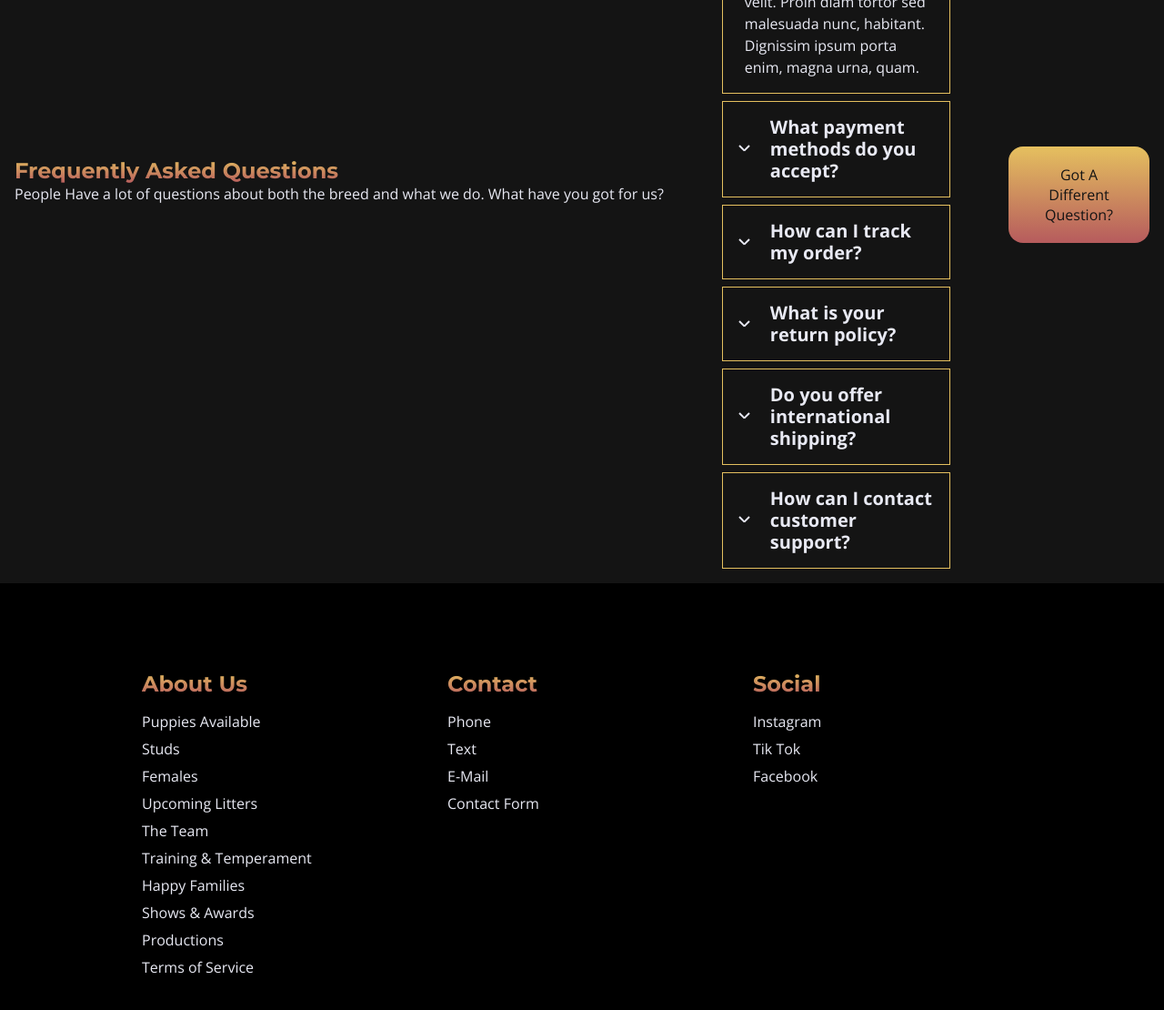
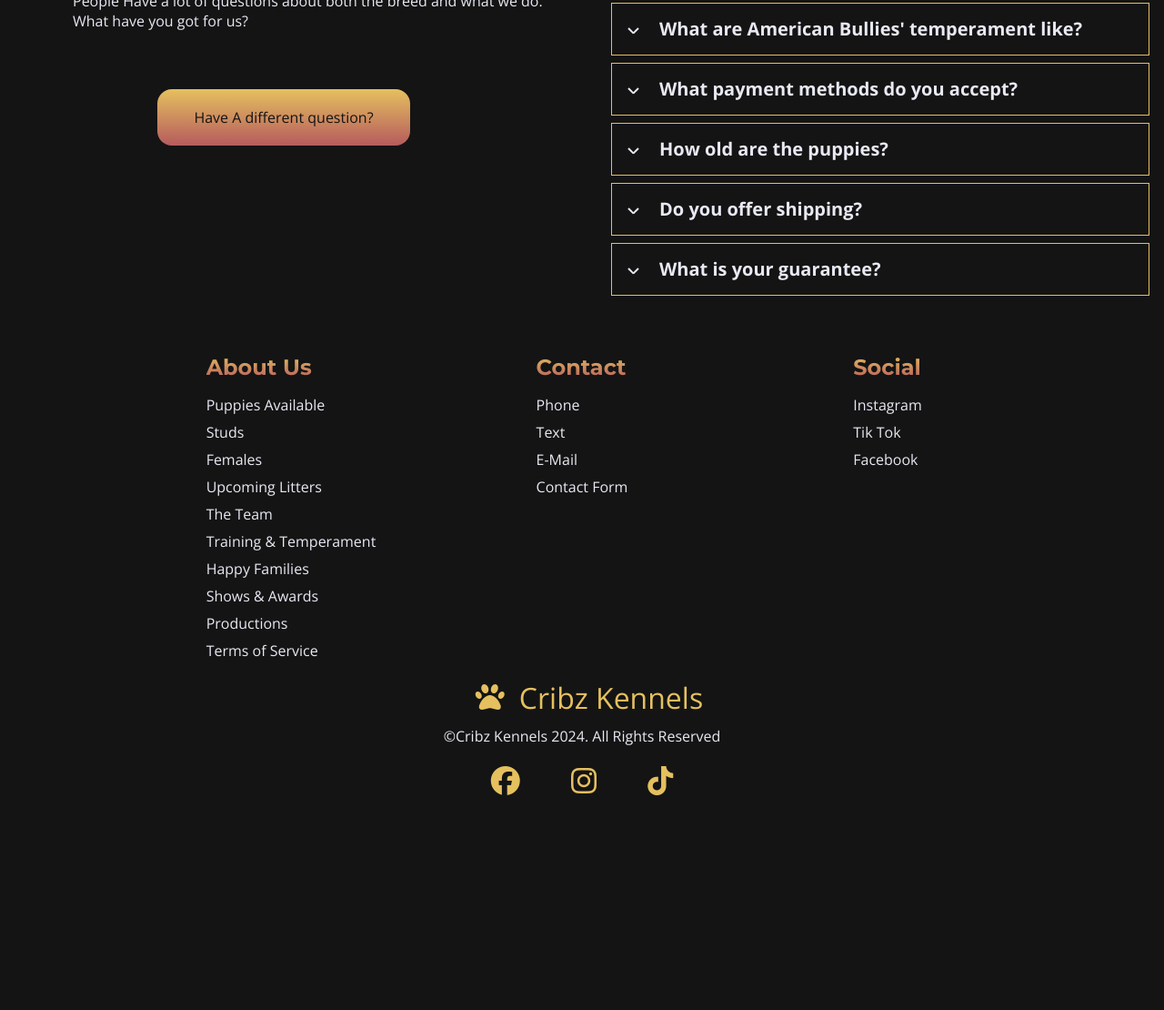
Before and after one commit to 33jweng/Cribz-Kennels, a plain HTML site: page index.html in a window 1280 px wide. Shown: the part 3196-4306 px from the top of the page at 91% size. After the commit the page ends 4099 px from the top, so only its background shows below. Drawn offline with nearby package versions, Linux system fonts and the light colour scheme.

Commit message:
Fix FAQ and footer layouts.
Fix some layout issues with FAQ section and Footer.

```diff
--- a/index.html
+++ b/index.html
@@ -119,7 +119,7 @@
 
     <!-- Services Section -->
     <div class="services-title">
-        <h1>See what the hype is about</h1>
+        <h1>See what the <strong>HYPE</strong> is about...</h1>
     </div>
     <div class="services">
         <div class="services-container">
@@ -158,7 +158,17 @@
                     <li class="cs-faq-item active">
                         <button class="cs-button">
                             <span class="cs-button-text">
-                                How do I place an order?
+                                How do I reserve a puppy?
+                            </span>
+                        </button>
+                        <p class="cs-item-text">
+                            Lorem ipsum dolor sit amet, consectetur adipiscing elit. Sit convallis nunc neque, bibendum pulvinar vitae commodo velit. Proin diam tortor sed malesuada nunc, habitant. Dignissim ipsum porta enim, magna urna, quam.
+                        </p>
+                    </li>
+                    <li class="cs-faq-item">
+                        <button class="cs-button">
+                            <span class="cs-button-text">
+                                What are American Bullies' temperament like?
                             </span>
                         </button>
                         <p class="cs-item-text">
@@ -178,7 +188,7 @@
                     <li class="cs-faq-item">
                         <button class="cs-button">
                             <span class="cs-button-text">
-                                How can I track my order?
+                                How old are the puppies?
                             </span>
                         </button>
                         <p class="cs-item-text">
@@ -188,7 +198,7 @@
                     <li class="cs-faq-item">
                         <button class="cs-button">
                             <span class="cs-button-text">
-                                What is your return policy?
+                                Do you offer shipping?
                             </span>
                         </button>
                         <p class="cs-item-text">
@@ -198,17 +208,7 @@
                     <li class="cs-faq-item">
                         <button class="cs-button">
                             <span class="cs-button-text">
-                                Do you offer international shipping?
-                            </span>
-                        </button>
-                        <p class="cs-item-text">
-                            Lorem ipsum dolor sit amet, consectetur adipiscing elit. Sit convallis nunc neque, bibendum pulvinar vitae commodo velit. Proin diam tortor sed malesuada nunc, habitant. Dignissim ipsum porta enim, magna urna, quam.
-                        </p>
-                    </li>
-                    <li class="cs-faq-item">
-                        <button class="cs-button">
-                            <span class="cs-button-text">
-                                How can I contact customer support?
+                                What is your guarantee?
                             </span>
                         </button>
                         <p class="cs-item-text">
@@ -217,16 +217,14 @@
                     </li>
                 </ul>
             </div>
-            <button class="main-btn">
-            <a href="./contact.html">
-                Got A Different Question?
-            </a>
-        </button>
+            <button class="main-btn faq-btn"><a href="./contact.html">Have A different question?</a></button>
+
         </div>
     </section>
 
      <!-- Footer Section -->
-     <div class="footer-container">
+     <footer class="footer">
+
         <div class="footer-links">
                 <div class="footer-links-items" id="about-footer">
                     <h2>About Us</h2>
@@ -257,10 +255,10 @@
                     </div>
                 <!-- </div> -->
         </div>
-        <div class="social-media">
-            <div class="social-media-wrapper">
+
+
                 <div class="footer-logo">
-                    <a href="/" id="footer-logo">
+                    <a href="./" id="footer-logo">
                         <i class="fa-solid fa-paw"></i>Cribz Kennels
                     </a>
                 </div>
@@ -276,9 +274,9 @@
                         <i class="fab fa-tiktok"></i>
                     </a>
                 </div>
-            </div>
-        </div>
-      </div>
+
+
+     </footer>
 
       <!-- Javascript -->
 
--- a/styles.css
+++ b/styles.css
@@ -6,8 +6,8 @@
     --dark: #332723;
     --dark-two: #141414;
     --neutral: #E8E9F3;
-    --font-h: 'montserrat';
-    --font-p: 'open sans';
+    --font-h: 'montserrat', serif;
+    --font-p: 'open sans', serif;
 }
 
 * {
@@ -545,19 +545,37 @@ nav a:hover {
       transition: opacity 0.3s, padding-bottom 0.3s;
     }
 
-  /* Desktop - 1024px */
-  @media only screen and (min-width: 64rem) {
+    .faq-btn {
+        margin-top: 0;
+    }
+
+  @media only screen and (min-width: 48rem) {
     #faq-1741 .cs-container {
-      flex-direction: row;
-      justify-content: space-around;
-      align-items: center;
+      display: grid;
+      grid-template-columns: 1fr 1fr;
+      grid-template-rows: 1fr 1fr;
+      grid-template-areas:
+        "text faqs"
+        "button faqs";
+      align-items: start;
     }
+
     #faq-1741 .cs-content {
       text-align: left;
-      align-items: flex-start;
-      /* prevents flexbox from squishing it */
-      flex: none;
+      grid-area: text;
+      align-self: end;
+      padding-left: 4rem;
     }
+
+    .faq-btn {
+        grid-area: button;
+        justify-self: center;
+    }
+
+    .cs-flex-group {
+        grid-area: faqs;
+    }
+
   }
 /* Services section CSS */
 
@@ -571,20 +589,12 @@ nav a:hover {
 .services-title {
     background-color: var(--black);
     width: 100%;
+    text-align: center;
+    padding-bottom: 2rem;
 }
 
-.services h1 {
-    background-color: var(--secondary);
-    background-image: linear-gradient(to bottom, var(--primary) 20%, var(--secondary) 50%, var(--dark) 100%);
-    -webkit-background-clip: text;
-    -moz-background-clip: text;
-    -webkit-text-fill-color: transparent;
-    -moz-text-fill-color: transparent;
-    background-size: 100%;
-    margin-bottom: 2rem;
-    font-size: 2.5rem;
+.services-title h1 {
     font-weight: 400;
-    text-align: center;
 }
 
 .services-container {
@@ -636,10 +646,6 @@ nav a:hover {
    left: 1em;
 }
 
-.card-text h2 {
-
-}
-
 .services-card button {
     color: var(--dark);
     padding: .5rem 1rem;
@@ -687,14 +693,11 @@ nav a:hover {
 
 /* Footer CSS */
 
-.footer-container {
-    background-color: var(--black);
-    color: var(--neutral);
-    padding: 5rem 0;
+.footer {
     display: flex;
     flex-direction: column;
-    justify-content: center;
     align-items: center;
+    padding-top: 3rem;
 }
 
 #footer-logo {
@@ -713,6 +716,7 @@ nav a:hover {
     grid-template-columns: repeat(auto-fit, minmax(9rem, 1fr));
     grid-template-rows: 1fr 1fr;
     gap: .5rem;
+    justify-items: center;
 }
 
 .contact-social-wrapper {
@@ -723,12 +727,12 @@ nav a:hover {
 .footer-links-items {
     display: flex;
     flex-direction: column;
-    margin: 16px;
     text-align: left;
 }
 
 .footer-links-items:first-child {
     grid-row: 1 / 3;
+    padding-left: 2rem;
 }
 
 #contact-footer {
@@ -757,17 +761,16 @@ nav a:hover {
     font-size: 2rem;
     color: var(--primary);
     transition: 0.3s ease-in;
+    padding: 1.5rem;
+}
+
+.social-icons {
+    padding-block: 1rem;
 }
 
 .social-icon-link:hover {
     color: var(--secondary);
     transition: 0.3s ease-in;
-}
-
-.social-icons {
-    display: flex;
-    justify-content: space-around;
-    padding-top: 1em;
 }
 
 #footer-logo {
```
